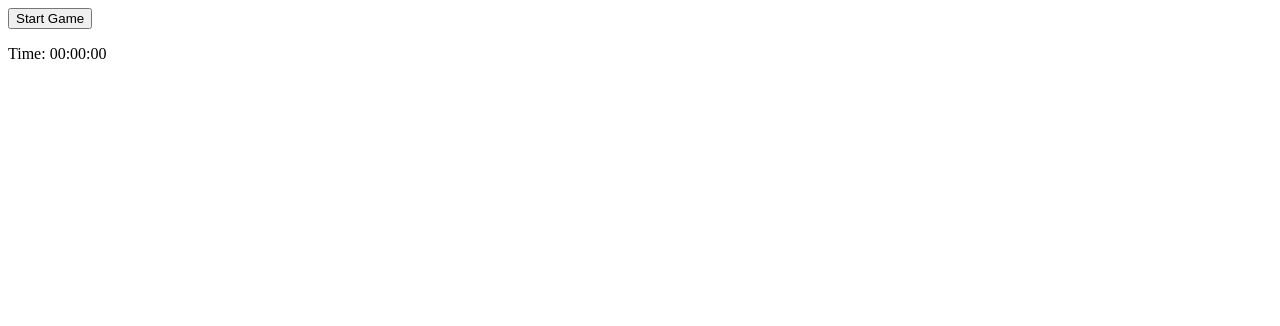
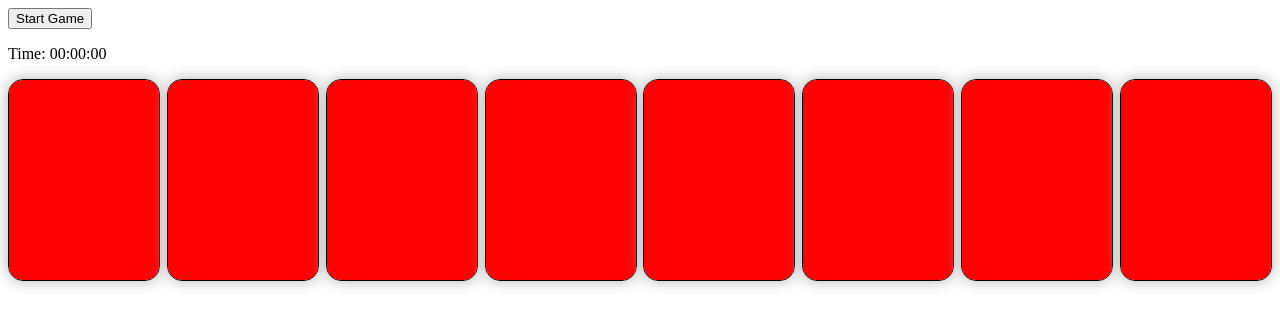
Before and after one commit to NAvdzhiev/card-memory-game, a Vue app: page / in a window 1280 px wide. Shown: the top 326 px of the page. Built offline with nearby package versions, Linux system fonts and the light colour scheme.

Commit message:
Basic SingleCard and GameBoard components

```diff
--- a/src/App.vue
+++ b/src/App.vue
@@ -3,11 +3,13 @@
 		<AppButton title="Start Game" @click="gameStore.startGame" />
 		<TimeCounter />
 	</header>
+	<GameBoard />
 </template>
 
 <script setup>
 import AppButton from '@/components/AppButton.vue';
 import TimeCounter from '@/components/TimeCounter.vue';
+import GameBoard from '@/components/GameBoard.vue';
 import { useGameStore } from '@/store/gameStore';
 
 const gameStore = useGameStore();
--- a/src/components/GameBoard.vue
+++ b/src/components/GameBoard.vue
@@ -0,0 +1,32 @@
+<template>
+	<div class="game-board">
+		<SingleCard
+			v-for="card in cards"
+			:id="card.id"
+			:cardImage="card.image"
+			:cardAltTxt="card.text"
+			:key="card.id"
+		/>
+	</div>
+</template>
+
+<script setup>
+import SingleCard from './SingleCard.vue';
+const cards = [
+	{ id: 1, image: 'image1.jpg', text: 'Image 1' },
+	{ id: 2, image: 'image2.jpg', text: 'Image 2' },
+	{ id: 3, image: 'image3.jpg', text: 'Image 3' },
+	{ id: 4, image: 'image4.jpg', text: 'Image 4' },
+	{ id: 1, image: 'image1.jpg', text: 'Image 5' },
+	{ id: 2, image: 'image2.jpg', text: 'Image 6' },
+	{ id: 3, image: 'image3.jpg', text: 'Image 7' },
+	{ id: 4, image: 'image4.jpg', text: 'Image 8' },
+];
+</script>
+
+<style scoped>
+.game-board {
+	display: flex;
+	justify-content: space-between;
+}
+</style>
--- a/src/components/SingleCard.vue
+++ b/src/components/SingleCard.vue
@@ -0,0 +1,61 @@
+<template>
+	<div class="card" @click="flipCard">
+		<div v-if="flipped" class="card__front">
+			<img :src="cardImage" :alt="cardAltTxt" />
+		</div>
+		<div v-else class="card__back"></div>
+	</div>
+</template>
+
+<script setup>
+import { ref } from 'vue';
+
+const props = defineProps({
+	cardImage: String,
+	cardAltTxt: String,
+	id: Number,
+});
+
+const emit = defineEmits(['flip']);
+
+const flipped = ref(false);
+
+const flipCard = () => {
+	flipped.value = !flipped.value;
+	emit('flip', { id: props.id, flipped: flipped.value });
+};
+</script>
+
+<style scoped>
+.card {
+	width: 150px;
+	height: 200px;
+	border-radius: 8px;
+	display: flex;
+	justify-content: center;
+	align-items: center;
+	cursor: pointer;
+	transition: transform 0.5s;
+	border-radius: 15px;
+	overflow: hidden;
+	border: 1px solid;
+	box-shadow: 0 0 15px #b3b3b3;
+}
+
+.card__front,
+.card__back {
+	width: 100%;
+	height: 100%;
+	display: flex;
+	justify-content: center;
+	align-items: center;
+}
+
+.card__front {
+	background-color: #fff;
+}
+
+.card__back {
+	background-color: red;
+}
+</style>
--- a/src/components/TimeCounter.vue
+++ b/src/components/TimeCounter.vue
@@ -10,6 +10,7 @@ import { useGameStore } from '@/store/gameStore';
 
 const gameStore = useGameStore();
 
+// Format timer as a clock
 const formattedTime = computed(() => {
 	const totalSeconds = gameStore.getTime;
 	const hours = String(Math.floor(totalSeconds / 3600)).padStart(2, '0');
--- a/src/store/gameStore.js
+++ b/src/store/gameStore.js
@@ -2,13 +2,18 @@ import { defineStore } from 'pinia';
 
 export const useGameStore = defineStore('game', {
 	state: () => ({
+		difficulty: 4,
+		theme: 'classic',
 		time: 0,
 		timeInterval: null,
+		attempts: 0,
+		gameStatus: null,
 	}),
 
 	actions: {
 		startGame() {
 			this.time = 0;
+			this.gameStatus = 'in progress';
 			this.timeInterval = setInterval(() => {
 				this.time++;
 			}, 1000);
```
